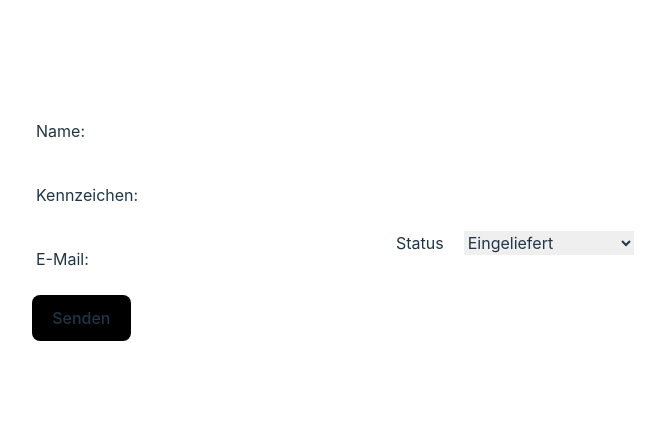
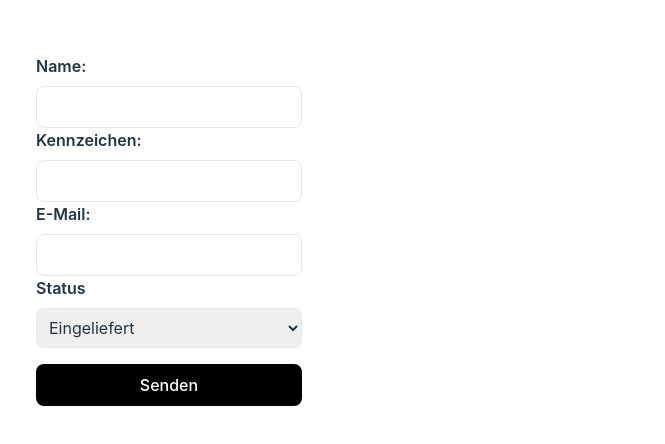
Before and after one commit to JulianGrafen/carsta, a React (Vite) app: page /createcustomer in a window 1280 px wide. Shown: the part 190-634 px from the top of the page, without its empty margins (4-669 px from the left). Built offline with nearby package versions, Linux system fonts and the light colour scheme.

Commit message:
Fixed Table update Data for API

```diff
--- a/src/pages/CreateCustomer.tsx
+++ b/src/pages/CreateCustomer.tsx
@@ -33,45 +33,44 @@ export function CreateCustomer() {
       body: JSON.stringify({ name, kennzeichen, email, status }),
     });
   };
-
   return (
-    <div className="">
-      <form className="mt-10 ml-10" onSubmit={handleSubmit}>
-        <label className="mr-5" htmlFor="name">
+    <div className="mt-10 ml-10">
+      <form className="flex flex-col" onSubmit={handleSubmit}>
+        <label className="mb-2 font-semibold" htmlFor="name">
           Name:
         </label>
         <input
+          className="border rounded-lg p-2"
           type="text"
           id="name"
           value={name}
           onChange={(event) => setName(event.target.value)}
         />
-      </form>
-      <form className="mt-10 ml-10">
-        <label className="mr-5" htmlFor="Kennzeichen">
+        <label className="mb-2 font-semibold" htmlFor="Kennzeichen">
           Kennzeichen:
         </label>
         <input
+          className="border rounded-lg p-2"
           type="text"
           id="kennzeichen"
           value={kennzeichen}
           onChange={(event) => setKennzeichen(event.target.value)}
         />
-      </form>
-      <form className="mt-10 ml-10">
-        <label className="mr-5" htmlFor="email">
+        <label className="mb-2 font-semibold" htmlFor="email">
           E-Mail:
         </label>
         <input
+          className="border rounded-lg p-2"
           type="text"
           id="email"
           value={email}
           onChange={(event) => setEmail(event.target.value)}
         />
-      </form>
-      <form className="flex absoulte -mt-10 ml-[400px]">
-        <label className="mr-5">Status</label>
-        <select onChange={(event) => setStatus(event.target.value)}>
+        <label className="mb-2 font-semibold">Status</label>
+        <select
+          className="border rounded-lg p-2"
+          onChange={(event) => setStatus(event.target.value)}
+        >
           <option selected value="Eingeliefert">
             Eingeliefert
           </option>
@@ -80,14 +79,13 @@ export function CreateCustomer() {
           <option value="Teile verbaut">Teile verbaut</option>
           <option value="Fertig zur Abholung">Fertig zur Abholung</option>
         </select>
+        <button
+          className="mt-4 bg-black text-white rounded-lg p-2"
+          type="submit"
+        >
+          Senden
+        </button>
       </form>
-      <button
-        onClick={handleSubmit}
-        className="ml-9 mt-10 bg-black"
-        type="submit"
-      >
-        Senden
-      </button>
     </div>
   );
 }
--- a/src/pages/EditCustomer.tsx
+++ b/src/pages/EditCustomer.tsx
@@ -1,16 +1,60 @@
 import { useEffect, useState } from "react";
 
-export function EditCustomer() {
+interface DataItem {
+  name: string;
+  kennzeichen: string;
+  email: string;
+  status: string;
+  id: number;
+}
+
+export function EditCustomer(item: any) {
   const [data, setData] = useState([]);
 
   useEffect(() => {
+    //Gets the customer data to display it in the table
     fetch("http://localhost:3002/createCustomer")
       .then((response) => response.json())
-      .then((json) => setData(json))
-      .catch((error) => console.error(error));
+      .then((json) => setData(json));
   }, []);
+
+  const handleSubmit = (event: any, updatedData: DataItem[]) => {
+    event.preventDefault();
+    console.log("Click");
+
+    // Update the data in the database
+    fetch("http://localhost:3002/createCustomer", {
+      method: "POST",
+      mode: "cors",
+
+      headers: {
+        "Content-Type": "application/json",
+      },
+      body: JSON.stringify(updatedData),
+    });
+
+    // Send the updated data to the API
+    updatedData.forEach((item: DataItem) => {
+      const { name, kennzeichen, email, status } = item;
+      fetch("http://localhost:3002/customermail", {
+        method: "POST",
+        mode: "cors",
+
+        headers: {
+          "Content-Type": "application/json",
+        },
+        body: JSON.stringify({ name, kennzeichen, email, status }),
+      });
+    });
+  };
+
+  const handleStatusChange = (item: DataItem, value: string) => {
+    item.status = value;
+    setData([...data]);
+  };
   return (
-    <table className="table-auto w-full">
+    <div>
+      <table className="ml-10 table-auto w-full">
         <thead>
           <tr className="bg-gray-200 text-xs font-semibold text-gray-700 uppercase tracking-wide">
             <th className="px-4 py-2">Name</th>
@@ -21,14 +65,37 @@ export function EditCustomer() {
         </thead>
         <tbody>
           {data.map((item: any) => (
-          <tr key={item.id} className="text-xs text-gray-700">
+            <tr key={item.id} className="text-xs text-white">
               <td className="border px-4 py-2">{item.name}</td>
               <td className="border px-4 py-2">{item.kennzeichen}</td>
-            <td className="border px-4 py-2">{item.status}</td>
+              <td className="border px-4 py-2">
+                <select
+                  value={item.status}
+                  onChange={(event) =>
+                    handleStatusChange(item, event.target.value)
+                  }
+                >
+                  <option value="Eingeliefert">Eingeliefert</option>
+                  <option value="Gecheckt">Gecheckt</option>
+                  <option value="Teile bestellt">Teile bestellt</option>
+                  <option value="Teile verbaut">Teile verbaut</option>
+                  <option value="Fertig zur Abholung">
+                    Fertig zur Abholung
+                  </option>
+                </select>
+              </td>
               <td className="border px-4 py-2">{item.id}</td>
             </tr>
           ))}
         </tbody>
       </table>
+      <button
+        className="ml-10 mt-4 bg-black text-white rounded-lg p-2"
+        type="submit"
+        onClick={(event) => handleSubmit(event, data)}
+      >
+        Speichern
+      </button>
+    </div>
   );
 }
```
Lines whose indentation alone changed are shown as unchanged.
